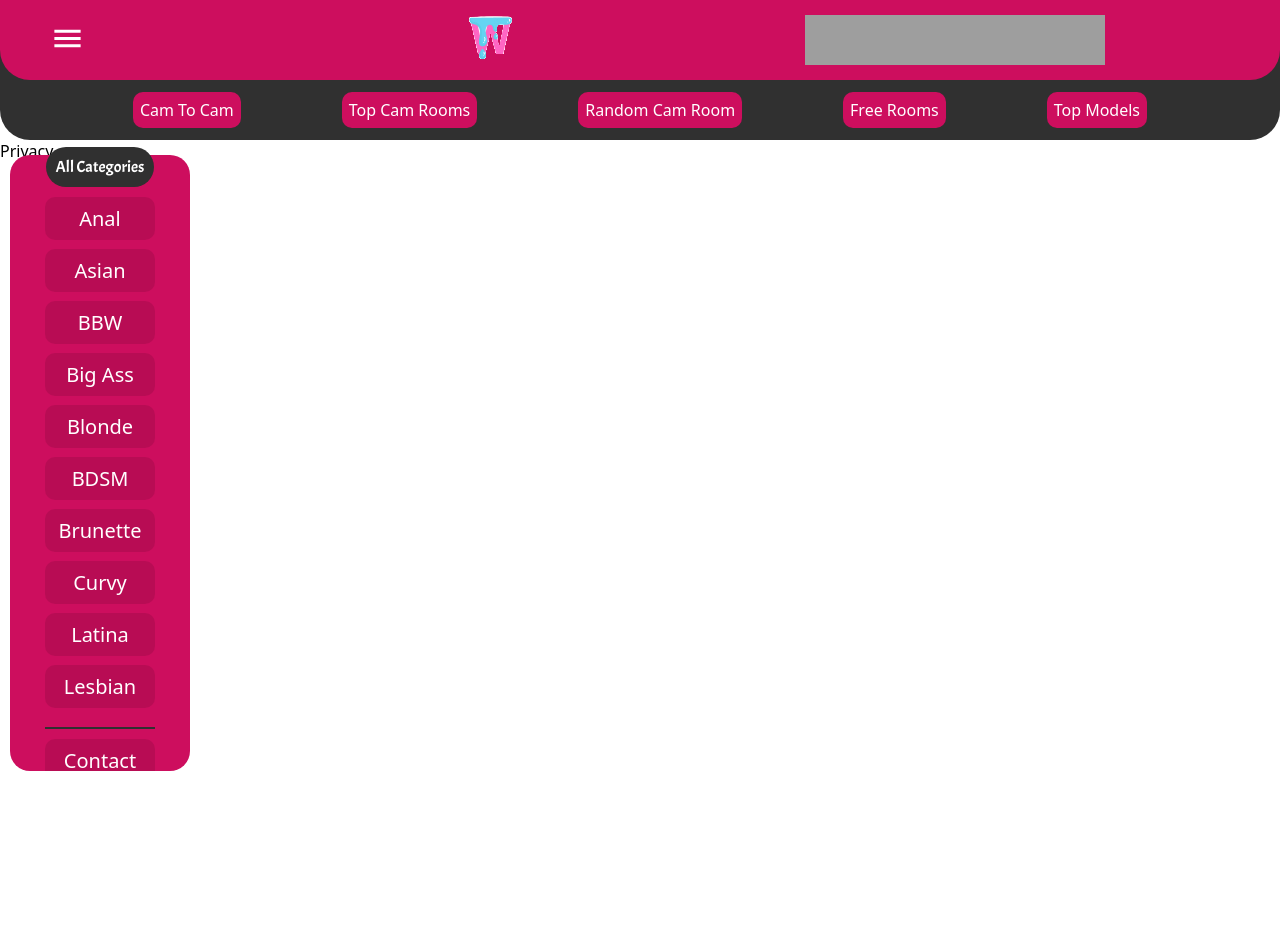
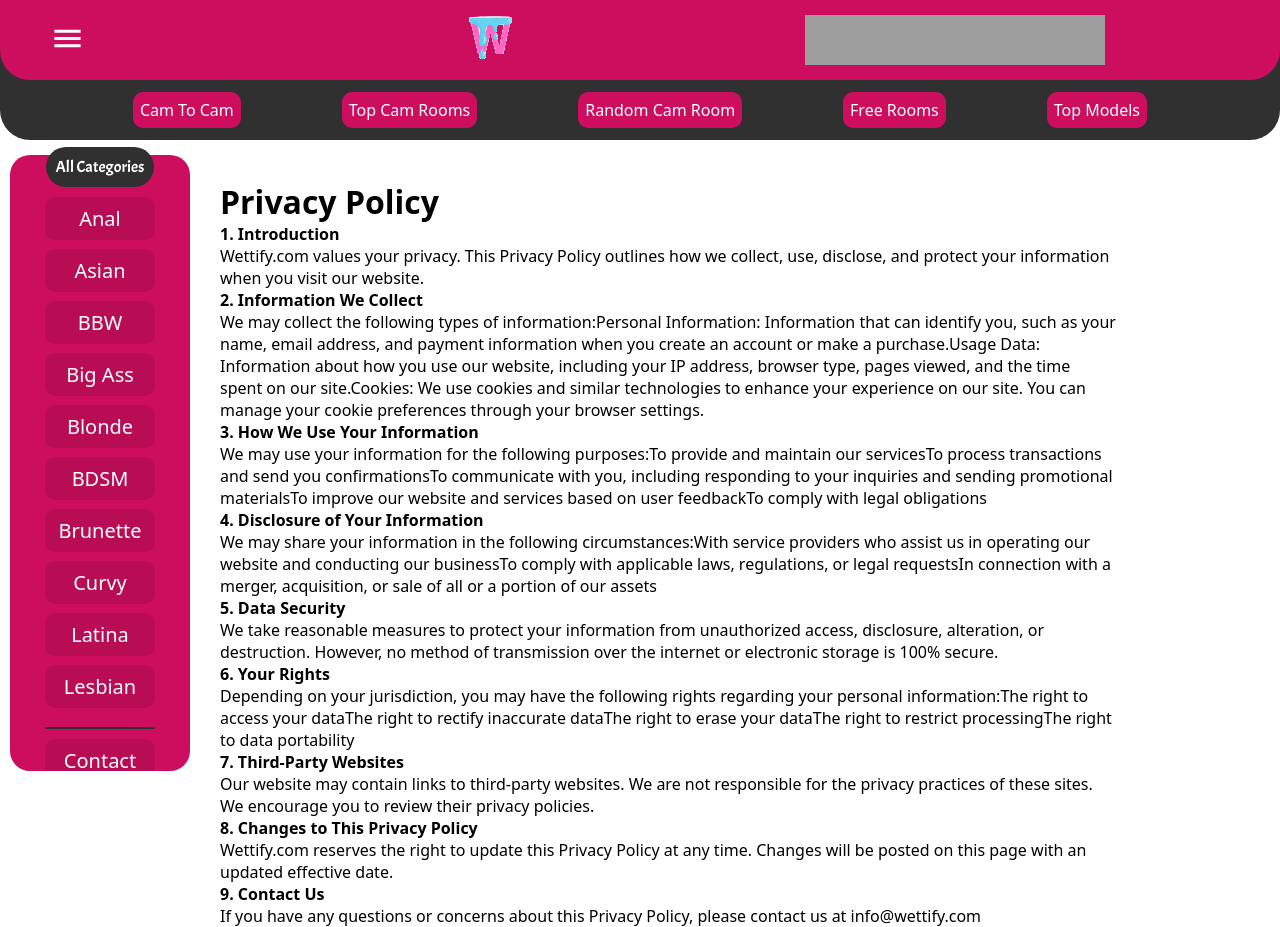
Before and after one commit to Trojanist/Wettify, a Next.js app: page /privacy in a window 1280 px wide. Before the commit the page ends 800 px from the top, so only its background shows below. Built offline with nearby package versions, Linux system fonts and the light colour scheme; grey boxes are pictures that could not be loaded; a web font is replaced by a local one.

Commit message:
privacy and terms added

```diff
--- a/pages/privacy.js
+++ b/pages/privacy.js
@@ -1,6 +1,7 @@
 import React from "react";
 import { Helmet } from "react-helmet";
-const Privacy = () => {
+
+const Privacy = ({isContentWide}) => {
   return (
     <div>
       <Helmet>
@@ -10,7 +11,29 @@ const Privacy = () => {
         <meta name="description" content="View our privacy policy" />
         <meta name="og:description" content="View our privacy policy" />
       </Helmet>
-      <p>Privacy</p>
+      <div className={`CategoryContent ${isContentWide ? 'Wide' : ''}`} >
+      <h1>Privacy Policy</h1>
+        <p>
+          <b>1. Introduction</b><br />
+          Wettify.com values your privacy. This Privacy Policy outlines how we collect, use, disclose, and protect your information when you visit our website.<br />
+          <b>2. Information We Collect</b><br />
+          We may collect the following types of information:Personal Information: Information that can identify you, such as your name, email address, and payment information when you create an account or make a purchase.Usage Data: Information about how you use our website, including your IP address, browser type, pages viewed, and the time spent on our site.Cookies: We use cookies and similar technologies to enhance your experience on our site. You can manage your cookie preferences through your browser settings.<br />
+          <b>3. How We Use Your Information</b><br />
+          We may use your information for the following purposes:To provide and maintain our servicesTo process transactions and send you confirmationsTo communicate with you, including responding to your inquiries and sending promotional materialsTo improve our website and services based on user feedbackTo comply with legal obligations<br />
+          <b>4. Disclosure of Your Information</b><br />
+          We may share your information in the following circumstances:With service providers who assist us in operating our website and conducting our businessTo comply with applicable laws, regulations, or legal requestsIn connection with a merger, acquisition, or sale of all or a portion of our assets<br />
+          <b>5. Data Security</b><br />
+          We take reasonable measures to protect your information from unauthorized access, disclosure, alteration, or destruction. However, no method of transmission over the internet or electronic storage is 100% secure.<br />
+          <b>6. Your Rights</b><br />
+          Depending on your jurisdiction, you may have the following rights regarding your personal information:The right to access your dataThe right to rectify inaccurate dataThe right to erase your dataThe right to restrict processingThe right to data portability<br />
+          <b>7. Third-Party Websites</b><br />
+          Our website may contain links to third-party websites. We are not responsible for the privacy practices of these sites. We encourage you to review their privacy policies.<br />
+          <b>8. Changes to This Privacy Policy</b><br />
+          Wettify.com reserves the right to update this Privacy Policy at any time. Changes will be posted on this page with an updated effective date.<br />
+          <b>9. Contact Us</b><br />
+          If you have any questions or concerns about this Privacy Policy, please contact us at info@wettify.com<br />
+          </p>
+        </div>
     </div>
   );
 };
--- a/styles/global.css
+++ b/styles/global.css
@@ -28,6 +28,7 @@ body::-webkit-scrollbar {
 .CategoryContent{
   width: 70%;
   margin-left: 220px;
+  margin-top: 40px;
   text-align: left;
   transition: all ease 0.3s;
   -webkit-transition: all ease 0.3s;
@@ -37,7 +38,7 @@ body::-webkit-scrollbar {
 }
 
 .CategoryContent.Wide {
-  width: 100%;
+  width: 80%;
   margin-left: 70px;
 }
 
```
Also changed, not shown: pages/terms.js (+25 -2 lines).
